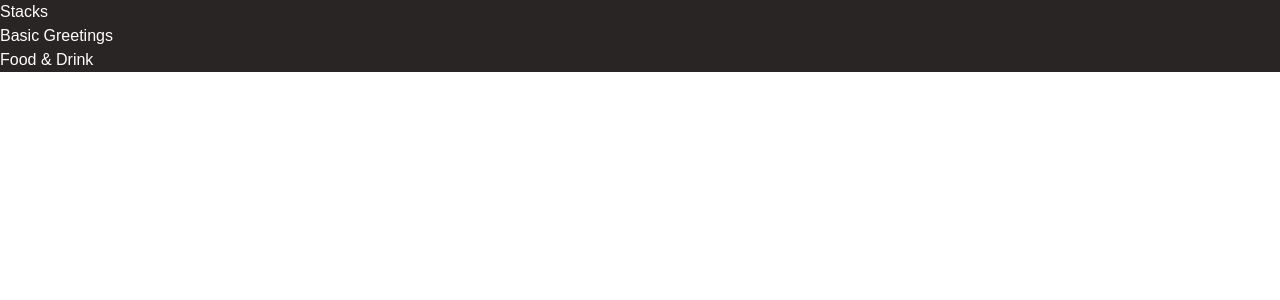
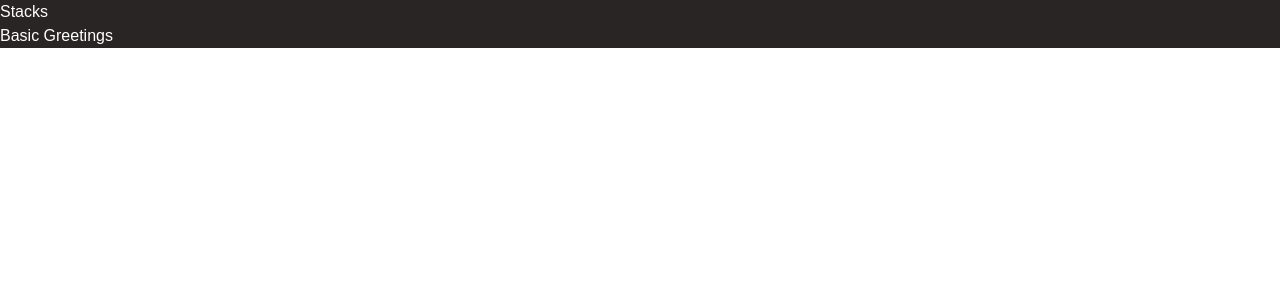
Before and after one commit to casderooij/lang-stack, a Next.js app: page / in a window 1280 px wide. Shown: the top 300 px of the page. Built offline with nearby package versions, Linux system fonts and the light colour scheme.

Commit message:
add translation to stack data

```diff
--- a/data/stacks.json
+++ b/data/stacks.json
@@ -1,4 +1,7 @@
 [
-  { "id": "1", "name": "Basic Greetings" },
-  { "id": "2", "name": "Food & Drink" }
+  {
+    "id": "1",
+    "name": "Basic Greetings",
+    "translation": { "from": "en", "to": "de" }
+  }
 ]
--- a/types.ts
+++ b/types.ts
@@ -1,6 +1,10 @@
 export interface Stack {
   id: string
   name: string
+  translation: {
+    from: string
+    to: string
+  }
 }
 
 export interface Card {
```
